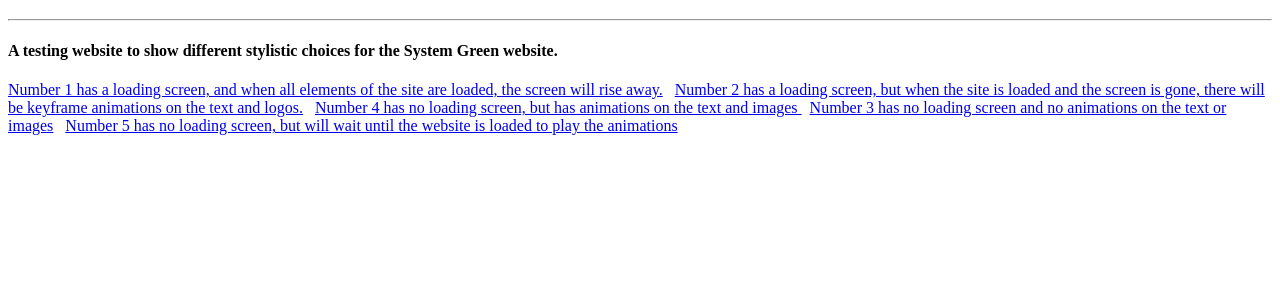
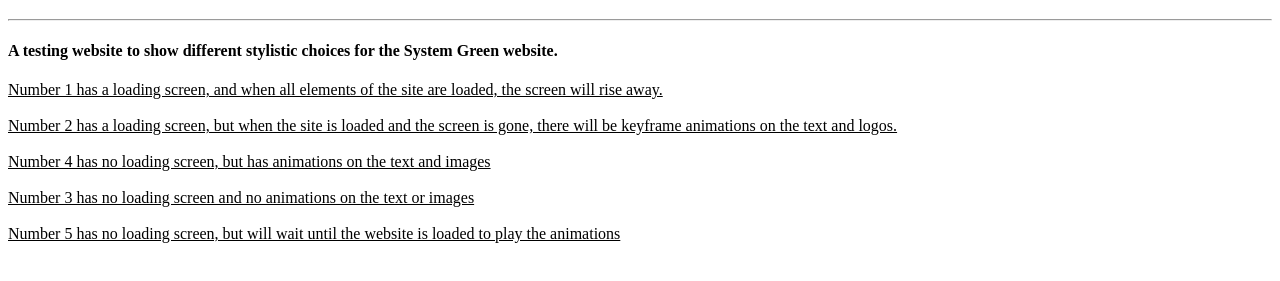
Before and after one commit to CHUCKIE525/SGTests, a plain HTML site: page index.html in a window 1280 px wide. Shown: the part 61-342 px from the top of the page. Drawn offline with Linux system fonts and the light colour scheme.

Commit message:
Addded spacing between links

```diff
--- a/index.html
+++ b/index.html
@@ -14,15 +14,21 @@
 <h4>A testing website to show different stylistic choices for the System Green website.</h4>
 
 <a href="https://chuckie525.github.io/SGTests/SystemGreen1/">Number 1 has a loading screen, and when all elements of the site are loaded, the screen will rise away.</a>
-&nbsp;
+<br><br>
 <a href="https://chuckie525.github.io/SGTests/SystemGreen2/">Number 2 has a loading screen, but when the site is loaded and the screen is gone, there will be keyframe animations on the text and logos.</a>
-&nbsp;
+<br><br>
 <a href="https://chuckie525.github.io/SGTests/SystemGreen3/">Number 4 has no loading screen, but has animations on the text and images </a>
-&nbsp;
+<br><br>
 <a href="https://chuckie525.github.io/SGTests/SystemGreen4/">Number 3 has no loading screen and no animations on the text or images</a>
-&nbsp;
+<br><br>
 <a href="https://chuckie525.github.io/SGTests/SystemGreen5/">Number 5 has no loading screen, but will wait until the website is loaded to play the animations</a>
 
 
 </body>
+
+<style>
+    a {
+        color: black;
+    }
+</style>
 </html>
```
Also changed, not shown: 1 other file.
